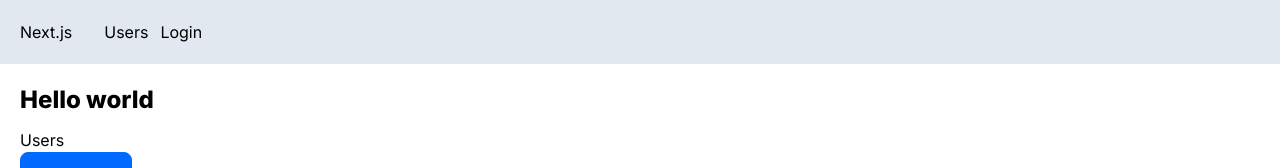
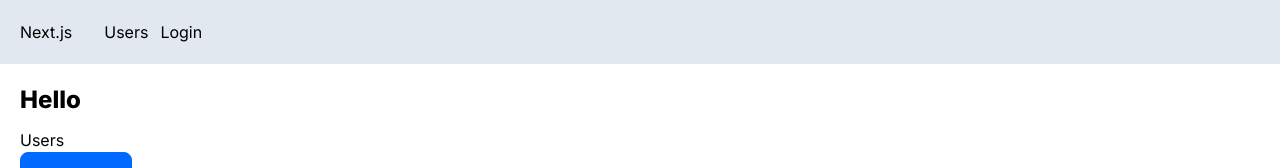
Before and after one commit to alal9000/next-course, a Next.js app in the folder next-app/: page / in a window 1280 px wide. Shown: the top 168 px of the page. Built offline with nearby package versions, Linux system fonts and the light colour scheme; no server answers.

Commit message:
accessing session on the server

```diff
--- a/next-app/app/api/auth/[...nextauth]/route.ts
+++ b/next-app/app/api/auth/[...nextauth]/route.ts
@@ -1,14 +1,15 @@
-import NextAuth from "next-auth"
+import NextAuth from "next-auth";
 import GoogleProvider from "next-auth/providers/google";
 
-
-const handler = NextAuth({
+export const authOptions = {
   providers: [
     GoogleProvider({
       clientId: process.env.GOOGLE_CLIENT_ID!,
       clientSecret: process.env.GOOGLE_CLIENT_SECRET!
     })
   ]
-});
+};
 
-export { handler as GET, handler as POST}
+const handler = NextAuth(authOptions);
+
+export { handler as GET, handler as POST };
--- a/next-app/app/page.tsx
+++ b/next-app/app/page.tsx
@@ -1,11 +1,15 @@
+import { getServerSession } from "next-auth";
 import Image from "next/image";
 import Link from "next/link";
+import { authOptions } from "./api/auth/[...nextauth]/route";
 import ProductCard from "./components/ProductCard";
 
-export default function Home() {
+export default async function Home() {
+  const session = await getServerSession(authOptions);
+
   return (
     <main>
-      <h1>Hello world</h1>
+      <h1>Hello { session && <span>{session.user!.name}</span>}</h1>
       <Link href="/users">Users</Link>
       <ProductCard />
     </main>
```
